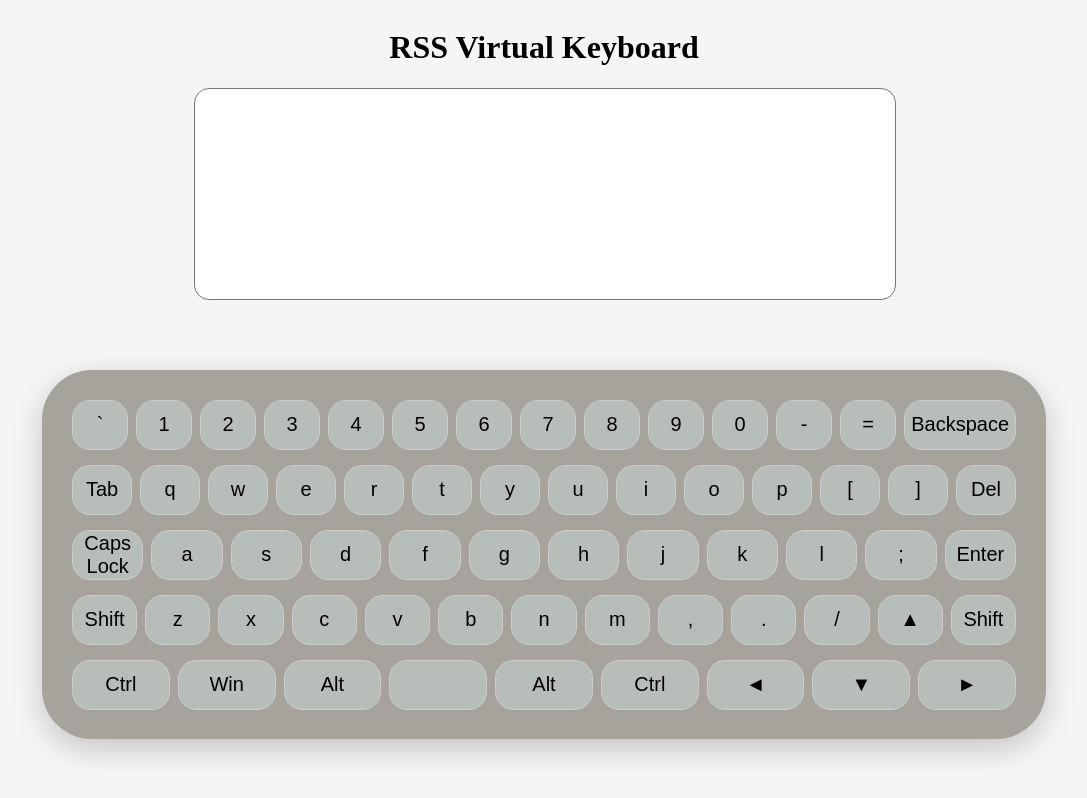
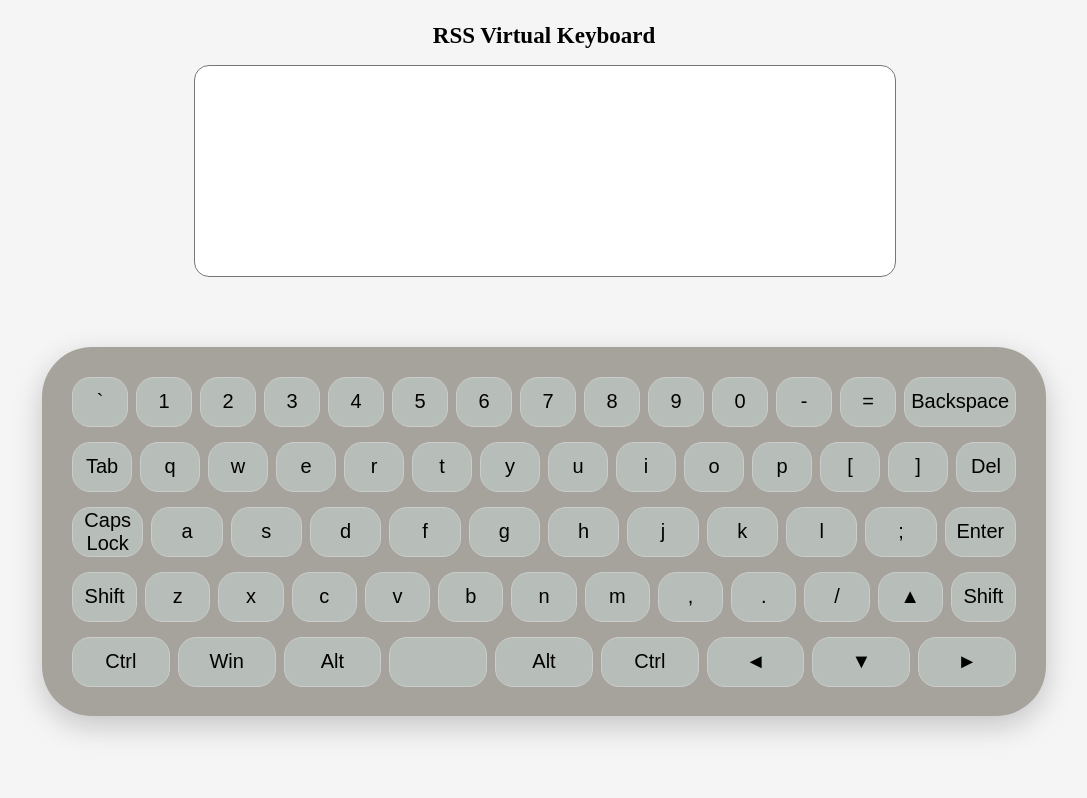
Before and after one commit to nicolaeee/virtual-keyboard, a website built with webpack: page src/index.html in a window 1280 px wide. Shown: the whole page, without its empty margins (96-1183 px from the left). Built offline with nearby package versions, Linux system fonts and the light colour scheme.

Commit message:
feat: add the style for the h1

```diff
--- a/src/style.scss
+++ b/src/style.scss
@@ -92,3 +92,6 @@ max-width: 1110px;
 .hidden{
   display: none;
 }
+h1{
+  font-size: 23px;
+}
```
